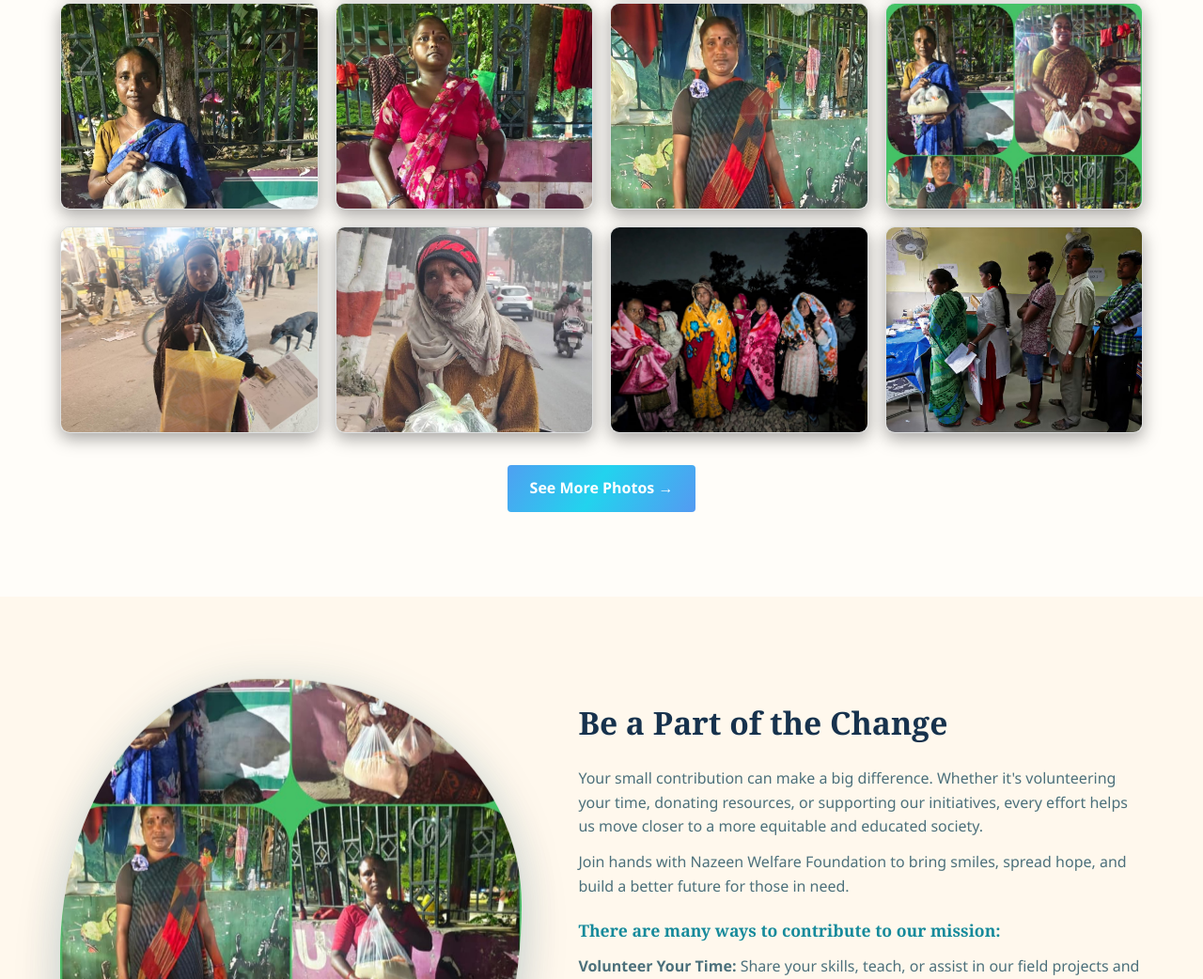
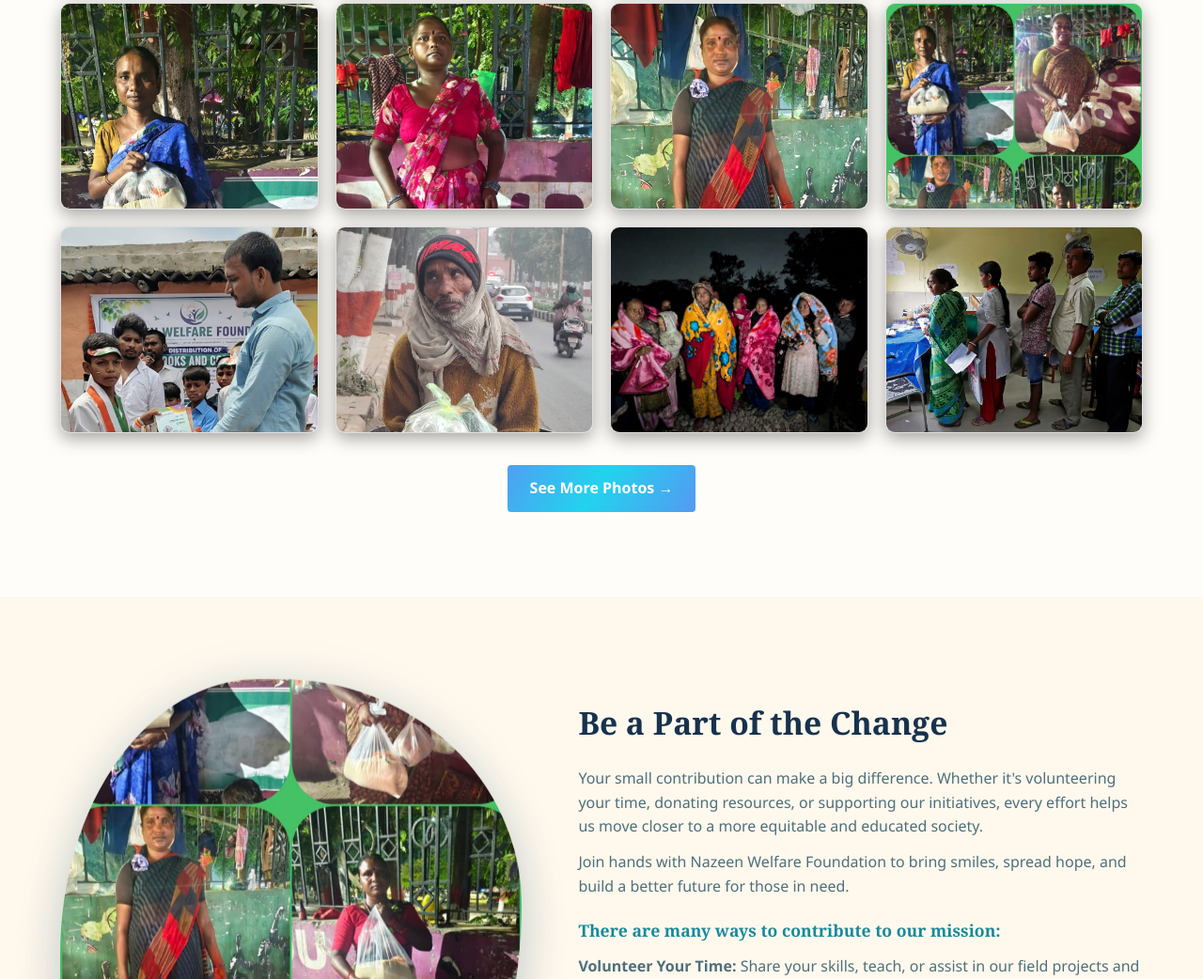
Before and after one commit to nazeenwelfarefoundation99/nazeenwelfarefoundation, a plain HTML site: page index.html in a window 1280 px wide. Shown: the part 5752-6794 px from the top of the page at 94% size. Drawn offline with Linux system fonts and the light colour scheme.

Commit message:
Replace emergency relief image with education image

```diff
--- a/index.html
+++ b/index.html
@@ -301,7 +301,7 @@
       <div class="gallery-item"><img src="images/gallery/food-distribution-3.jpeg" alt="Woman receiving food essentials"></div>
       <div class="gallery-item"><img src="images/gallery/food-distribution-4.jpeg" alt="Woman with ration bags at distribution point"></div>
       <div class="gallery-item"><img src="images/gallery/food-distribution-collage.jpeg" alt="Collage of food distribution recipients"></div>
-      <div class="gallery-item"><img src="images/gallery/emergency-relief-market.jpeg" alt="Emergency relief in a busy market area"></div>
+      <div class="gallery-item"><img src="images/gallery/education5.jpeg" alt="needy student donate copies and books"></div>
       <div class="gallery-item"><img src="images/gallery/emergency-relief-elderly.jpeg" alt="Elderly man on a rickshaw with relief supplies"></div>
       <div class="gallery-item"><img src="images/gallery/night-relief.jpeg" alt="Night relief distribution to women and children"></div>
       <div class="gallery-item"><img src="images/gallery/healthcare-support.jpeg" alt="Healthcare outreach and support"></div>
```
